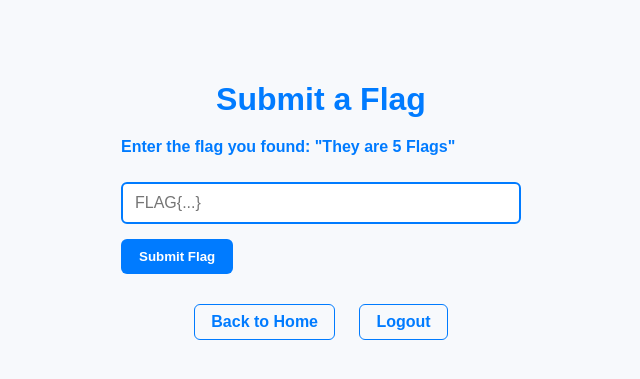
After one commit to lekssayshamza/ppr-lookup, a Flask app: page /submit_flag in a window 1280 px wide. The commit adds this page. Shown: the top 379 px of the page, without its empty margins (319-959 px from the left). Run offline with Flask 3, Linux system fonts and the light colour scheme; a user stored in the database is signed in.

Commit message:
Add Flags

```diff
--- a/app.py
+++ b/app.py
@@ -6,6 +6,7 @@ from werkzeug.security import generate_password_hash, check_password_hash
 from werkzeug.utils import secure_filename
 from flask_sqlalchemy import SQLAlchemy
 from datetime import datetime, UTC
+from sqlalchemy import text
 
 app = Flask(__name__)
 app.secret_key = 'secret_key'
@@ -71,12 +72,26 @@ def login():
     if request.method == 'POST':
         u = request.form['username'].strip()
         p = request.form['password'].strip()
+
+        # SAFE
         user = User.query.filter_by(username=u).first()
         if user and check_password_hash(user.password_hash, p):
             login_user(user)
             flash('Logged in successfully.', 'success')
             return redirect(url_for('welcome'))
         flash('Invalid credentials', 'error')
+
+        # Vulnerable raw query — unsafe!
+        # query = text("SELECT * FROM user WHERE username = '" + u + "'")
+        # result = db.session.execute(query).mappings().fetchone()
+
+        # if result is not None and check_password_hash(result['password_hash'], p):
+        #     user = User.query.get(result['id'])
+        #     login_user(user)
+        #     flash('Logged in successfully.', 'success')
+        #     return redirect(url_for('welcome'))
+        # flash('Invalid credentials', 'error')
+
     return render_template('login.html')
 
 @app.route('/logout')
@@ -164,6 +179,27 @@ def search_ppr():
             return redirect(url_for('search_ppr'))
     return render_template('search.html', result=result)
 
+VALID_FLAGS = {
+    "FLAG{source_code}",
+    "FLAG{admin_secret_flag}",
+    #
+}
+
+@app.route('/submit_flag', methods=['GET', 'POST'])
+@login_required
+def submit_flag():
+    if request.method == 'POST':
+        flag = request.form.get('flag', '').strip()
+        if not flag:
+            flash("Please enter a flag before submitting.", "error")
+        elif flag in VALID_FLAGS:
+            flash("Congratulations! You submitted a valid flag.", "success")
+        else:
+            flash("Invalid flag, please try again.", "error")
+        return redirect(url_for('submit_flag'))
+
+    return render_template('submit_flag.html')
+
 if __name__ == '__main__':
     with app.app_context():
         db.create_all()
--- a/static/css/welcome.css
+++ b/static/css/welcome.css
@@ -67,3 +67,107 @@ a:hover {
     color: white;
     text-decoration: none;
 }
+
+.flag {
+  background-color: #e0f0ff;
+  border: 2px solid #007BFF;
+  color: #004a99;
+  font-weight: 700;
+  font-size: 1.3em;
+  padding: 15px 20px;
+  border-radius: 8px;
+  max-width: 400px;
+  margin: 20px auto;
+  box-shadow: 0 4px 8px rgba(0, 123, 255, 0.2);
+  font-family: Arial, sans-serif;
+  text-align: center;
+  user-select: text;
+}
+
+.flag-submit-form {
+  max-width: 400px;
+  margin: 20px auto;
+  text-align: left;
+  font-family: Arial, sans-serif;
+}
+
+.flag-submit-form label {
+  display: block;
+  font-weight: 600;
+  margin-bottom: 8px;
+  color: #007BFF;
+}
+
+.flag-submit-form input[type="text"] {
+  width: 100%;
+  padding: 10px 12px;
+  font-size: 1em;
+  border: 2px solid #007BFF;
+  border-radius: 6px;
+  margin-bottom: 15px;
+  box-sizing: border-box;
+  transition: border-color 0.3s ease;
+}
+
+.flag-submit-form input[type="text"]:focus {
+  border-color: #0056b3;
+  outline: none;
+}
+
+.flag-submit-form button {
+  background-color: #007BFF;
+  color: white;
+  font-weight: 700;
+  padding: 10px 18px;
+  border: none;
+  border-radius: 6px;
+  cursor: pointer;
+  transition: background-color 0.3s ease;
+}
+
+.flag-submit-form button:hover {
+  background-color: #0056b3;
+}
+
+.flash-message {
+  max-width: 400px;
+  margin: 10px auto;
+  padding: 12px 18px;
+  border-radius: 6px;
+  font-weight: 600;
+  text-align: center;
+}
+
+.flash-message.success {
+  background-color: #d4edda;
+  color: #155724;
+  border: 1px solid #c3e6cb;
+}
+
+.flash-message.error {
+  background-color: #f8d7da;
+  color: #721c24;
+  border: 1px solid #f5c6cb;
+}
+
+nav {
+  margin-top: 30px;
+  text-align: center;
+}
+
+nav .btn {
+  color: #007BFF;
+  font-weight: 600;
+  text-decoration: none;
+  padding: 8px 16px;
+  border: 1px solid #007BFF;
+  border-radius: 6px;
+  margin: 0 10px;
+  display: inline-block;
+  transition: background-color 0.3s ease, color 0.3s ease;
+}
+
+nav .btn:hover {
+  background-color: #007BFF;
+  color: white;
+}
--- /dev/null
+++ b/templates/submit_flag.html
@@ -0,0 +1,39 @@
+<!DOCTYPE html>
+<html lang="en">
+<head>
+  <meta charset="UTF-8" />
+  <meta name="viewport" content="width=device-width, initial-scale=1" />
+  <title>Submit a Flag</title>
+  <link rel="stylesheet" href="{{ url_for('static', filename='css/welcome.css') }}">
+</head>
+<body>
+
+  <main>
+    <h1>Submit a Flag</h1>
+
+    {% with messages = get_flashed_messages(with_categories=true) %}
+      {% if messages %}
+        {% for category, message in messages %}
+          <div class="flash-message {{ category }}">{{ message }}</div>
+        {% endfor %}
+      {% endif %}
+    {% endwith %}
+
+    <form action="{{ url_for('submit_flag') }}" method="POST" class="flag-submit-form">
+      <label for="flag">Enter the flag you found: "They are 5 Flags"</label><br>
+      <input type="text" id="flag" name="flag" placeholder="FLAG{...}" required>
+      <button type="submit">Submit Flag</button>
+    </form>
+
+    <nav>
+      <a href="{{ url_for('welcome') }}" class="btn">Back to Home</a>
+      {% if current_user.is_authenticated %}
+        <a href="{{ url_for('logout') }}" class="btn btn-logout">Logout</a>
+      {% else %}
+        <a href="{{ url_for('login') }}" class="btn">Login</a>
+      {% endif %}
+    </nav>
+  </main>
+
+</body>
+</html>
```
Also changed, not shown: templates/welcome.html (+11 -0 lines), instance/app.db.
